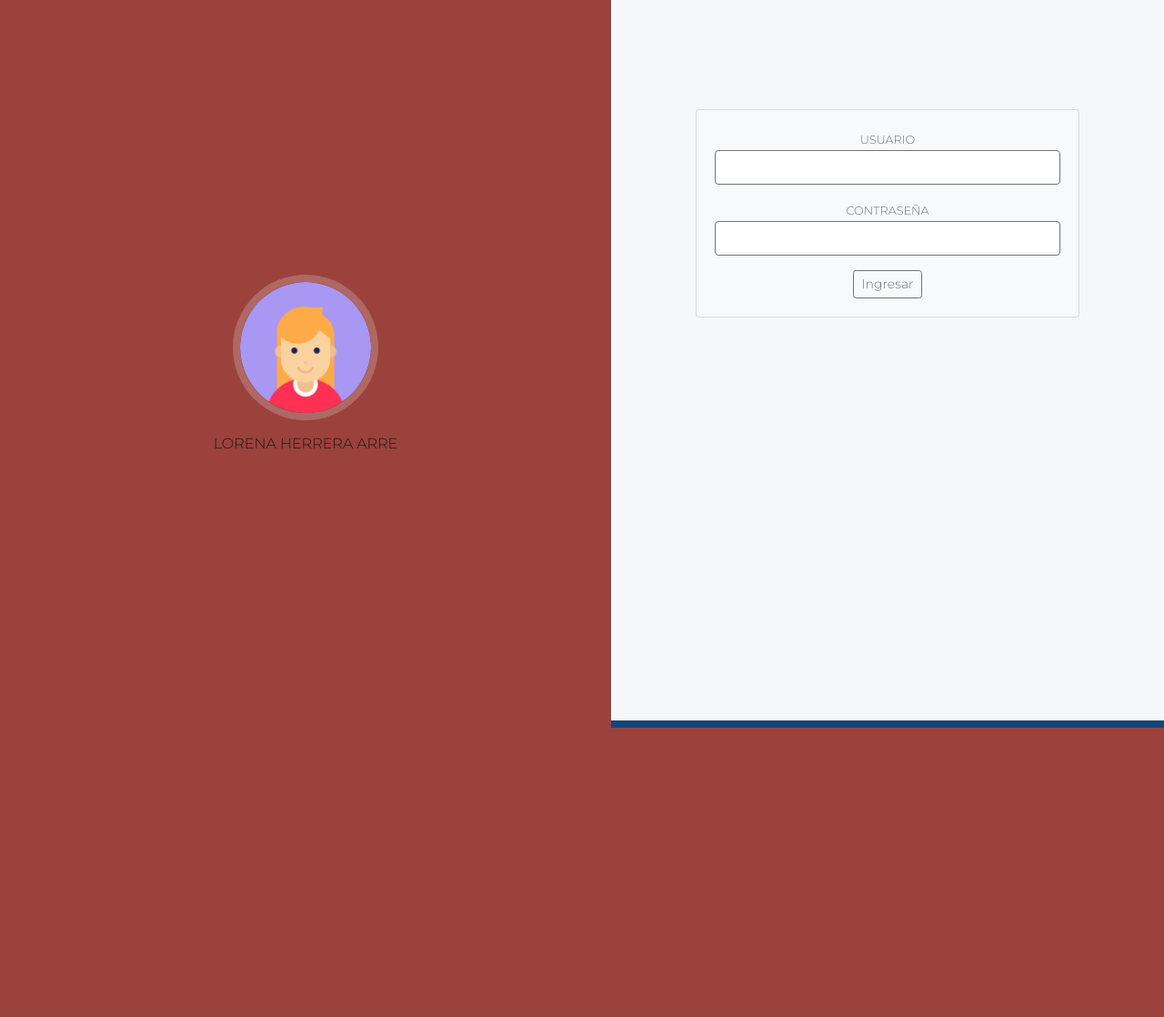
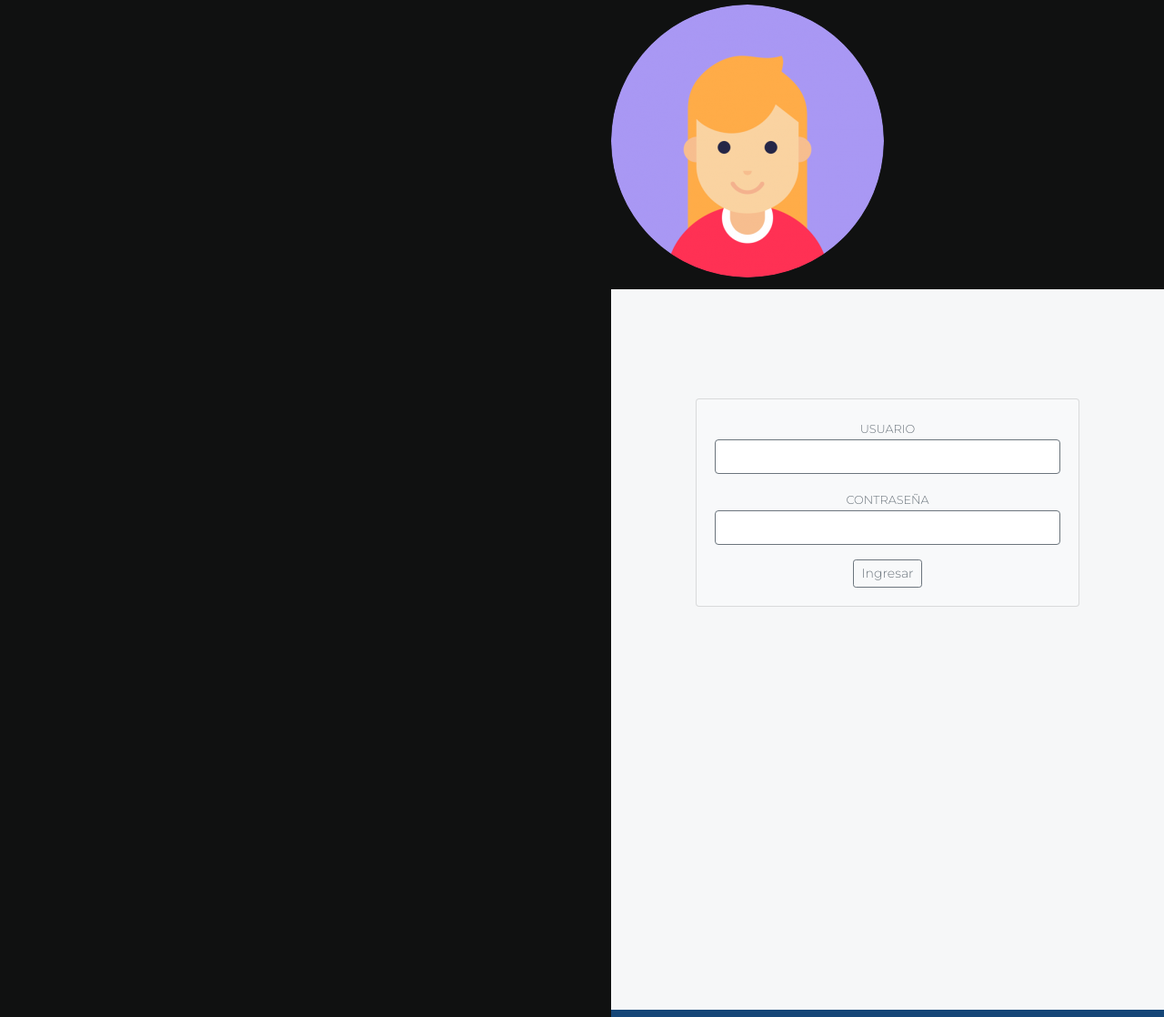
Before and after one commit to JazminPool/enlace_upqroo, a PHP site: page / in a window 1280 px wide. Shown: the whole page at 91% size. Before the commit the page ends 800 px from the top, so only its background shows below. Run offline with PHP 8.4, Linux system fonts and the light colour scheme; some web fonts are replaced.

Commit message:
Borre algo

```diff
--- a/index.php
+++ b/index.php
@@ -15,7 +15,7 @@
     <!-- Esto es un nuevo cambio -->
   <body id="page-top" class="body-index">
     <!--Nav-SideBar responsive-->
-    <nav class="navbar navbar-expand-lg navbar-dark bg-primary fixed-top" id="izquierda-index">
+
         <a class="navbar-brand js-scroll-trigger" href="#page-top">
             <span class="d-block d-lg-none">Enlace</span>
             <span class="d-none d-lg-block">
```
